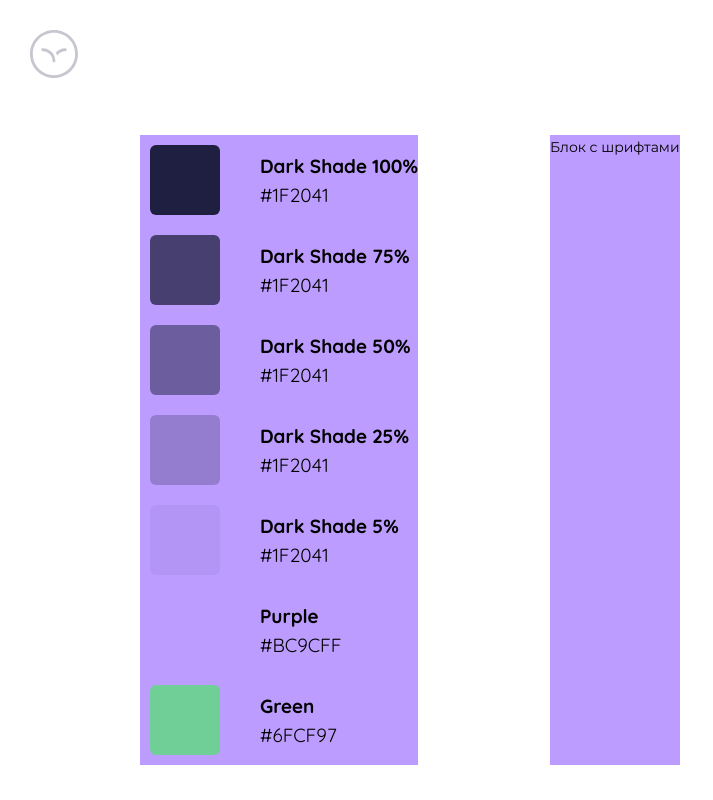
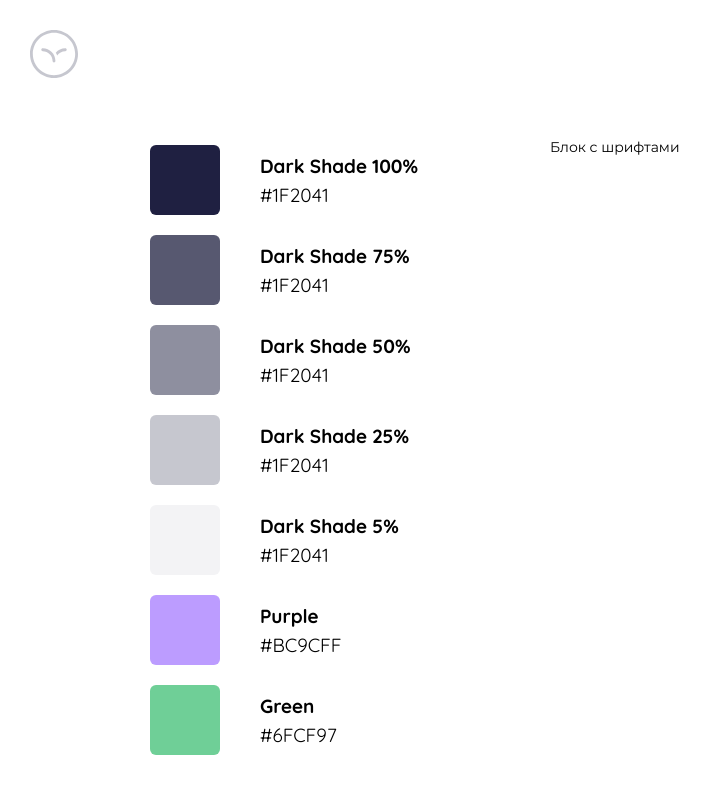
Before and after one commit to Cartograf666/Task2_hotel, a plain HTML site: page ui-kit/ColorsType.html in a window 1280 px wide. Shown: the whole page, without its empty margins (0-713 px from the left). Drawn offline with Linux system fonts and the light colour scheme.

Commit message:
Delete bg

```diff
--- a/css/style.css
+++ b/css/style.css
@@ -54,7 +54,7 @@ h3 {
 
 .column {
     margin: 127px 0px 0px 132px;
-    background-color: #BC9CFF;
+    /* background-color: #BC9CFF; */
 }
 
 
```
